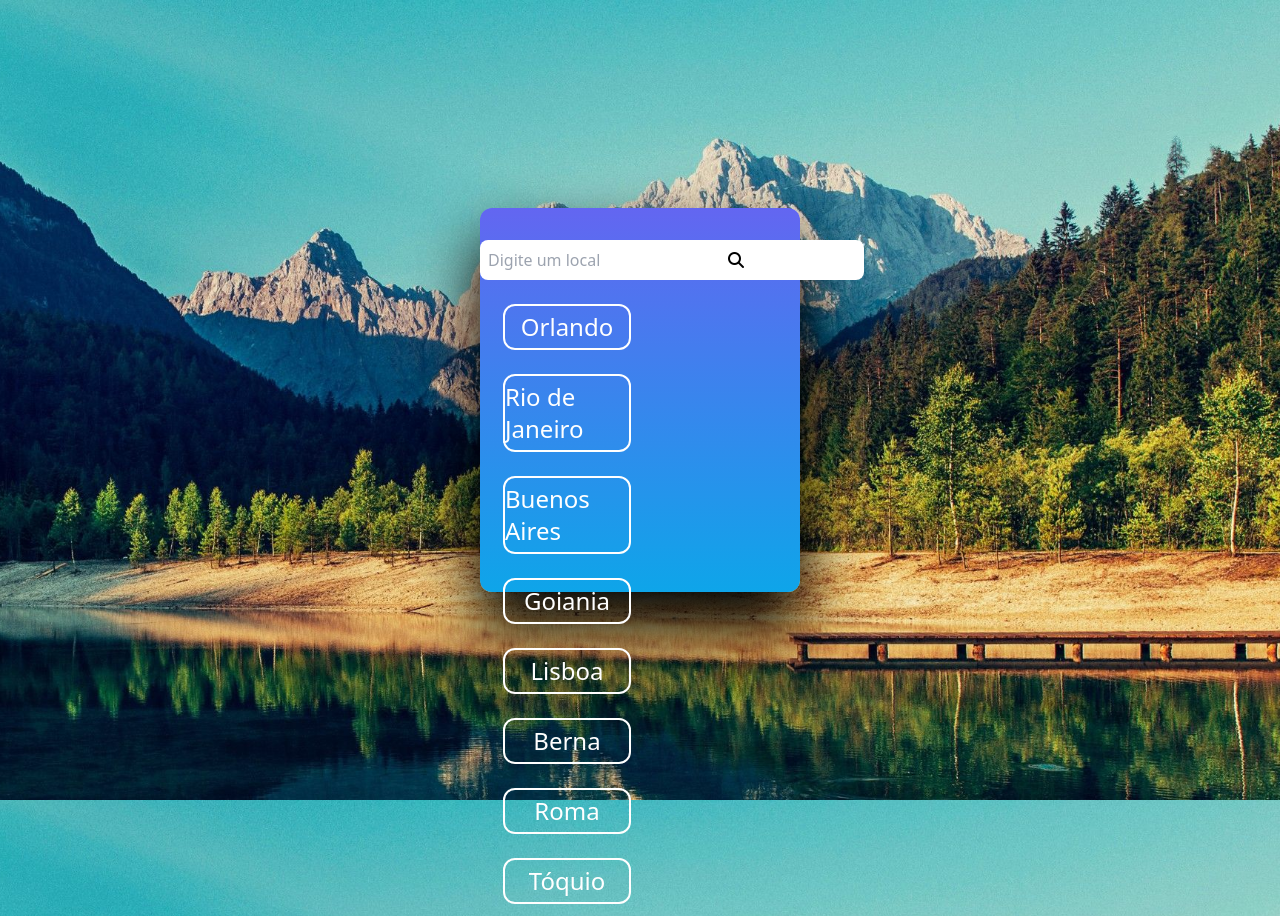
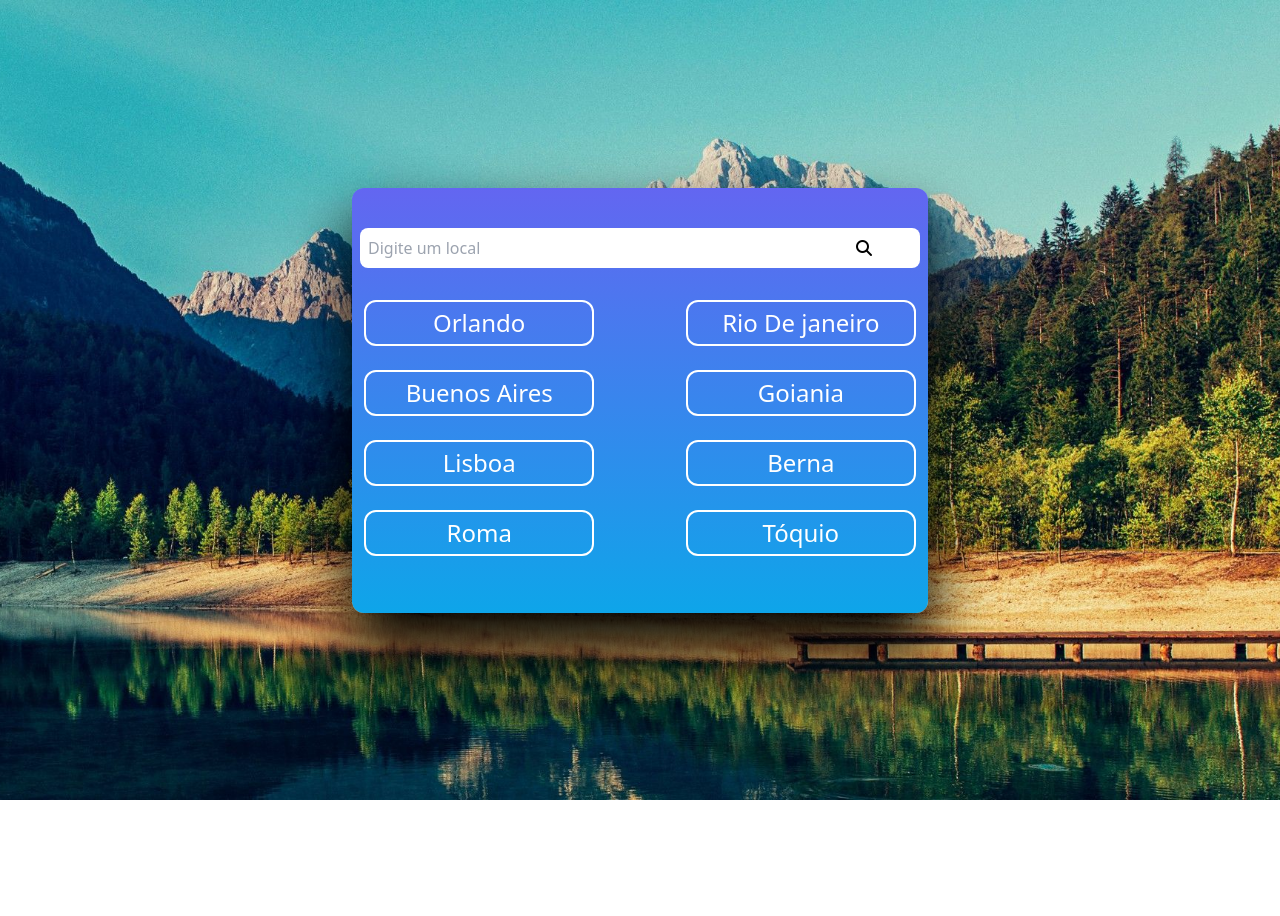
Before and after one commit to Maicon-Tomasi/appWeather, a website: page src/index.html in a window 1280 px wide. After the commit the page ends 800 px from the top, so only its background shows below. Drawn offline with Linux system fonts and the light colour scheme.

Commit message:
Alterações

```diff
--- a/src/index.html
+++ b/src/index.html
@@ -11,44 +11,44 @@
 <body class="bg-cover bg-center h-screen" style="background-image: url(./images/paisagem.jpg);">
 
     <div class="w-full flex items-center justify-center h-screen">
-        <div class="bg-gradient-to-t from-sky-500 to-indigo-500 w-3/12 h-96 rounded-xl flex flex-col items-center shadow-3xl">
+        <div id="boxGeneral" class="bg-gradient-to-t from-sky-500 to-indigo-500 rounded-xl flex flex-col items-center shadow-3xl ">
             <div class="mt-8 w-full text-center">
-                <form class="w-full relative" action="">
-                    <input id="inputCity" class="w-96 p-2 rounded-lg outline-none" type="text" placeholder="Digite um local">
+                <form class="w-full p-2 relative" action="">
+                    <input id="inputCity" class="w-80 p-2 rounded-lg outline-none" type="text" placeholder="Digite um local">
                     <button id="btnInputCity" class="absolute right-12 top-0 bottom-0 bg-transparent border-none px-2 py-1"><i class="fa-solid fa-magnifying-glass"></i></button>
                 </form>
             </div><!-- Pesquisa -->
 
             <div id="preLocation" class="preLocation mt-3">
-                <div class="boxPreLocation">
+                <div class="boxPreLocation ml-3">
                     <span id="spanValue" class="text-2xl text-white">Orlando</span>
                 </div><!--boxPrelocation-->
 
-                <div class="boxPreLocation">
-                    <span id="spanValue" class="text-2xl text-white">Rio de Janeiro</span>
+                <div class="boxPreLocation mr-3">
+                    <span id="spanValue" class="text-2xl text-white">Rio De janeiro</span>
                 </div><!--boxPrelocation-->
 
-                <div class="boxPreLocation">
+                <div class="boxPreLocation ml-3">
                     <span id="spanValue" class="text-2xl text-white">Buenos Aires</span>
                 </div><!--boxPrelocation-->
 
-                <div class="boxPreLocation">
+                <div class="boxPreLocation mr-3">
                     <span id="spanValue" class="text-2xl text-white">Goiania</span>
                 </div><!--boxPrelocation-->
 
-                <div class="boxPreLocation">
+                <div class="boxPreLocation ml-3">
                     <span id="spanValue" class="text-2xl text-white">Lisboa</span>
                 </div><!--boxPrelocation-->
 
-                <div class="boxPreLocation">
+                <div class="boxPreLocation mr-3">
                     <span id="spanValue" class="text-2xl text-white">Berna</span>
                 </div><!--boxPrelocation-->
 
-                <div class="boxPreLocation">
+                <div class="boxPreLocation ml-3">
                     <span id="spanValue" class="text-2xl text-white">Roma</span>
                 </div><!--boxPrelocation-->
 
-                <div class="boxPreLocation">
+                <div class="boxPreLocation mr-3">
                     <span id="spanValue" class="text-2xl text-white">Tóquio</span>
                 </div><!--boxPrelocation-->
             </div><!-- preLocations-->
--- a/src/input.css
+++ b/src/input.css
@@ -2,6 +2,15 @@
 @tailwind components;
 @tailwind utilities;
 
+
+#boxGeneral{
+    width: 45%;
+    height: 425px;
+}
+
+#inputCity{
+    width: 100%;
+}
 
 .preLocation {
     display: flex;
@@ -17,7 +26,7 @@
     border: 2px solid white;
     padding: 5px 0;
     border-radius: 0.75rem;
-    margin: 0.75rem 23px;
+    margin: 0.75rem 0;
     cursor: pointer;
     transition: background-color 0.3s;
 }
--- a/src/js/script.js
+++ b/src/js/script.js
@@ -97,3 +97,11 @@ boxPreLocation.forEach(Location => {
         }
     })
 })
+
+const fetchImages = async () => {
+  const response = await fetch('https://api.unsplash.com/photos?client_id=krhNpVZ0DXS1FfJIj4HO6nkEMZiuTan4arHqaXh3er4');
+  const data = await response.json();
+  console.log(data);
+
+//   curl "https://api.unsplash.com/search/photos?query=your_search_term&client_id=YOUR_ACCESS_KEY"
+};
```
